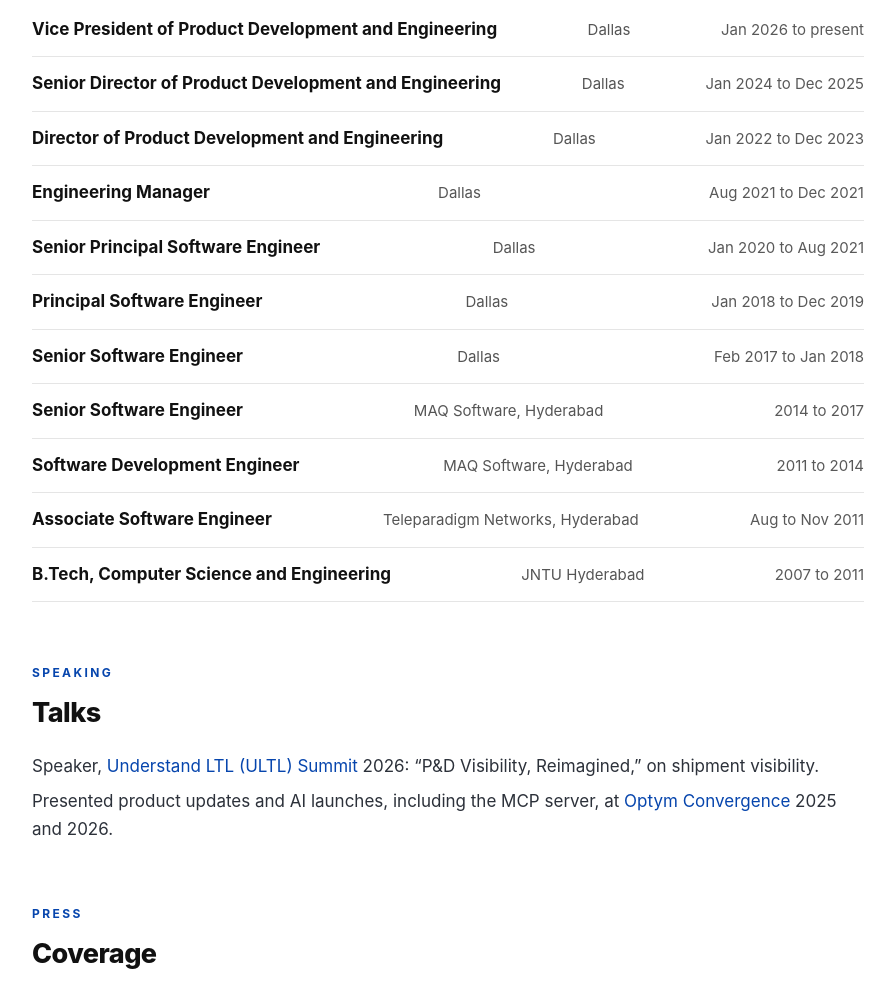
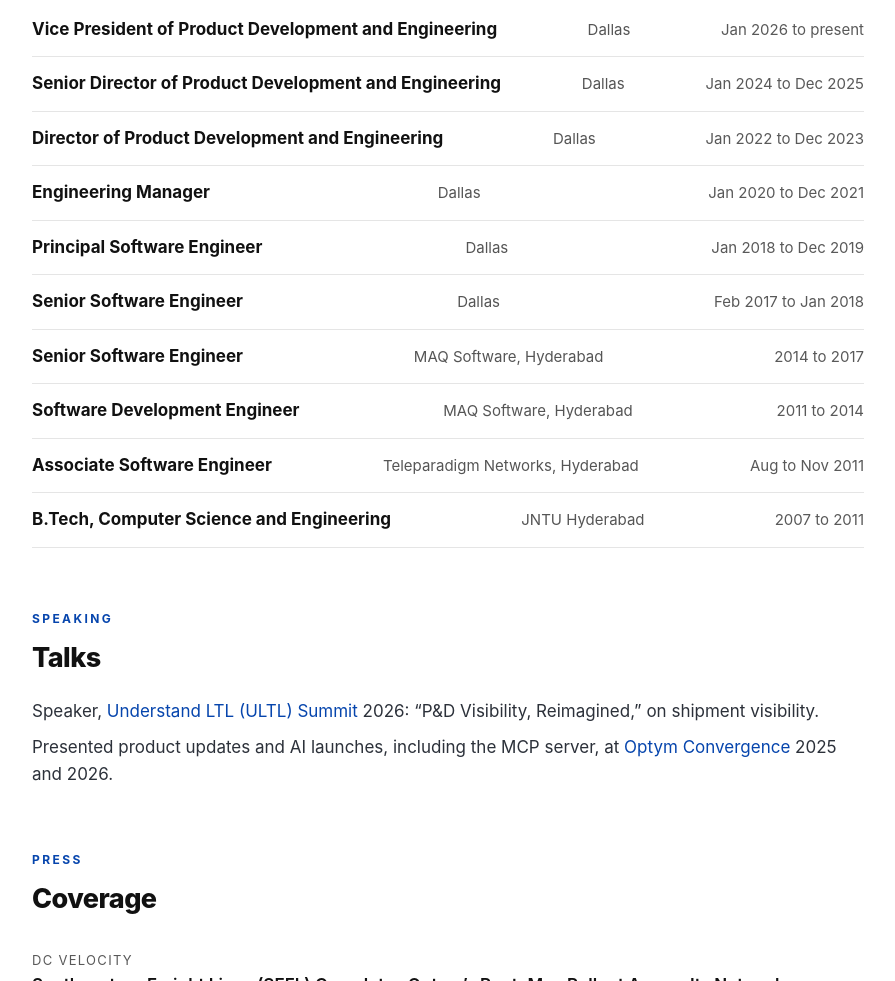
Before and after one commit to RamYadlapalli/ramyadlapalli.github.io, a plain HTML site: page ask/index.html in a window 1280 px wide. Shown: the part 2731-3712 px from the top of the page, without its empty margins (192-1087 px from the left). Drawn offline with Linux system fonts and the light colour scheme.

Commit message:
Ask: EM title history

```diff
--- a/ask/index.html
+++ b/ask/index.html
@@ -172,8 +172,7 @@
     <div class="row"><span class="rt">Vice President of Product Development and Engineering</span><span class="ro">Dallas</span><span class="ry">Jan 2026 to present</span></div>
     <div class="row"><span class="rt">Senior Director of Product Development and Engineering</span><span class="ro">Dallas</span><span class="ry">Jan 2024 to Dec 2025</span></div>
     <div class="row"><span class="rt">Director of Product Development and Engineering</span><span class="ro">Dallas</span><span class="ry">Jan 2022 to Dec 2023</span></div>
-    <div class="row"><span class="rt">Engineering Manager</span><span class="ro">Dallas</span><span class="ry">Aug 2021 to Dec 2021</span></div>
-    <div class="row"><span class="rt">Senior Principal Software Engineer</span><span class="ro">Dallas</span><span class="ry">Jan 2020 to Aug 2021</span></div>
+    <div class="row"><span class="rt">Engineering Manager</span><span class="ro">Dallas</span><span class="ry">Jan 2020 to Dec 2021</span></div>
     <div class="row"><span class="rt">Principal Software Engineer</span><span class="ro">Dallas</span><span class="ry">Jan 2018 to Dec 2019</span></div>
     <div class="row"><span class="rt">Senior Software Engineer</span><span class="ro">Dallas</span><span class="ry">Feb 2017 to Jan 2018</span></div>
     <div class="row"><span class="rt">Senior Software Engineer</span><span class="ro">MAQ Software, Hyderabad</span><span class="ry">2014 to 2017</span></div>
@@ -229,7 +228,7 @@
     "Speaking: Speaker at the Understand LTL (ULTL) Summit 2026, with the talk P&D Visibility, Reimagined, on shipment visibility. He presented product updates and AI launches, including the MCP server, at Optym Convergence 2025 and 2026.",
     "AI work in 2026: Ram built three products. An MCP server for customer reporting (October 2026): customers ask their operational questions through an AI assistant instead of waiting for custom reports, and they use it for day to day reporting. Shipment Tracking (April 2026): track and trace for LTL carriers from pickup to delivery, with ETAs, live driver location, and PO and BOL lookups. An appointment scheduling agent (July 2026): an ML model recommends the best appointment for each load, and agents book it by voice on phone calls, by text and email, and through a Claude browser use agent on consignee portals that have no API.",
     "Delivery and reliability: Monthly releases, a multi tenant platform at 99.7% uptime, and more than 1,000 tracked test files. He removed retry storms against a carrier client API and set explicit timeouts in the dispatch orchestrator.",
-    "Career (Optym, Dallas, Feb 2017 to present): Senior Software Engineer (Feb 2017 to Jan 2018), Principal Software Engineer (Jan 2018 to Dec 2019), Senior Principal Software Engineer (Jan 2020 to Aug 2021), Engineering Manager (Aug 2021 to Dec 2021), Director of Product Development and Engineering (Jan 2022 to Dec 2023), Senior Director of Product Development and Engineering (Jan 2024 to Dec 2025), Vice President of Product Development and Engineering (Jan 2026 to present).",
+    "Career (Optym, Dallas, Feb 2017 to present): Senior Software Engineer (Feb 2017 to Jan 2018), Principal Software Engineer (Jan 2018 to Dec 2019), Engineering Manager (Jan 2020 to Dec 2021), Director of Product Development and Engineering (Jan 2022 to Dec 2023), Senior Director of Product Development and Engineering (Jan 2024 to Dec 2025), Vice President of Product Development and Engineering (Jan 2026 to present).",
     "Earlier career: MAQ Software, Hyderabad, Dec 2011 to Jan 2017: Software Development Engineer, then Senior Software Engineer, leading a team of 10 from 2015. He built enterprise web, portal, and BI applications for Microsoft, Starbucks, and Amazon. Teleparadigm Networks, Hyderabad, Aug to Nov 2011: iOS applications, including two for an Australian client, one for a major airport.",
     "Skills: TypeScript, React, React Native, Node.js, Python, .NET, Azure (AKS, Azure SQL, Service Bus), Kubernetes, Docker, Redis, Keycloak, Datadog, CockroachDB, MCP servers, and agentic AI applications including voice agents and browser use agents. Nine Microsoft certifications.",
     "Education: B.Tech, Computer Science and Engineering, Younis Sultan College of Engineering, JNTU Hyderabad, 2007 to 2011.",
```
